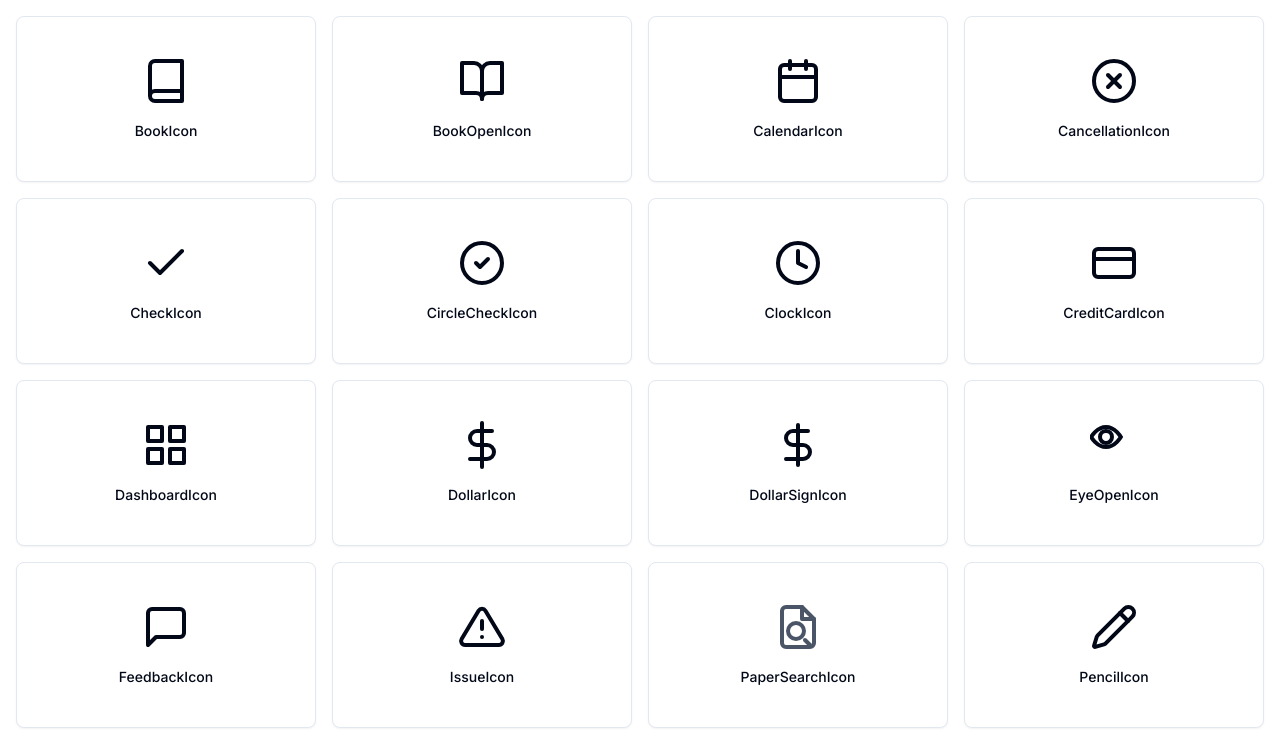
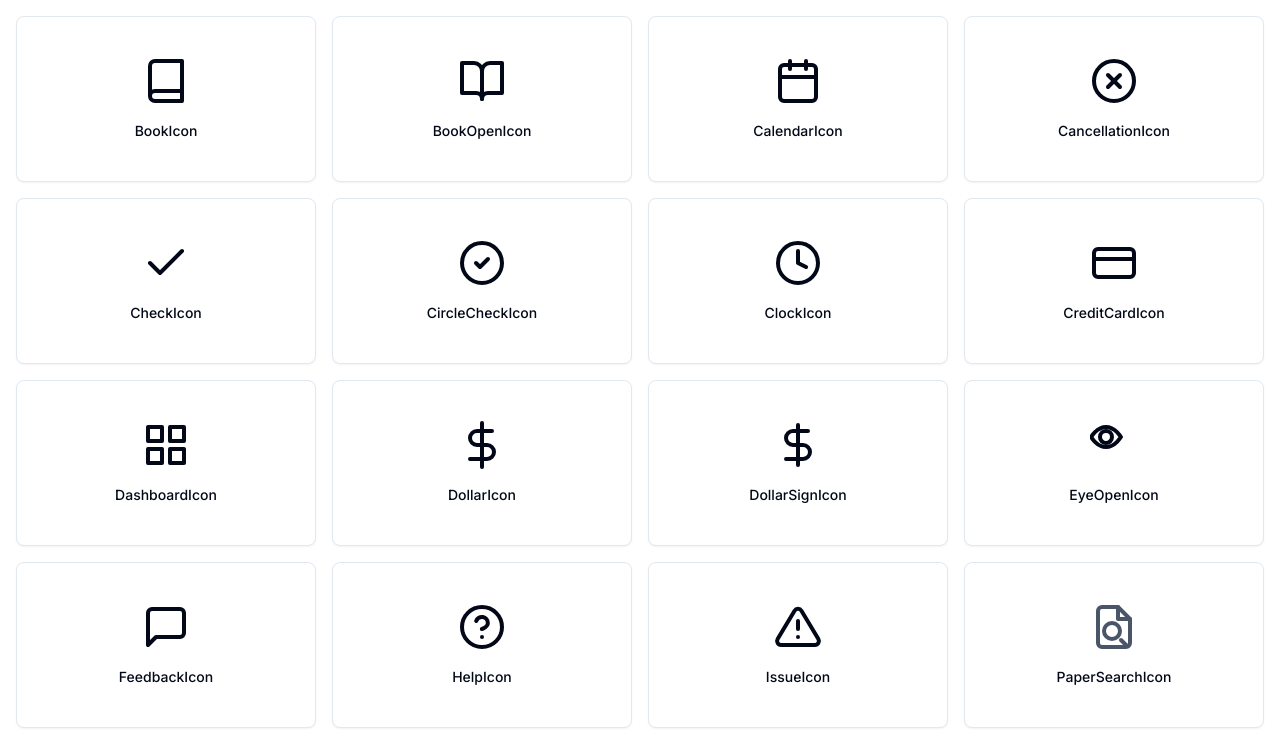
Before and after one commit to danielmiranda0099/home-click-class-parcelador, a Next.js app: page /icons in a window 1280 px wide. Shown: the top 742 px of the page. Built offline with nearby package versions, Linux system fonts and the light colour scheme.

Commit message:
[ADD UP] Add Popover StatusLegendLesson in Rol Admin

```diff
--- a/src/app/(admin)/dashboard/page.jsx
+++ b/src/app/(admin)/dashboard/page.jsx
@@ -45,9 +45,8 @@ export default function DashboardPage() {
       <FormLessonReport rol="admin" />
       <PopupDetailLesson rol="admin" />
       <FormReschedule rol="admin" />
-      <section className="mb-4">
-        <CardStatusLegendLesson rol="admin" />
-      </section>
+
+      <CardStatusLegendLesson rol="admin" />
 
       <Tabs defaultValue="calendar">
         <div className="flex justify-center items-center p-2.5 rounded-md bg-muted w-fit mx-auto">
--- a/src/app/(admin)/layout.jsx
+++ b/src/app/(admin)/layout.jsx
@@ -22,7 +22,7 @@ export default function RootLayout({ children }) {
           {/* Page Content */}
           <FormRegisterUser />
           <PopupFormCreateNewLesson />
-          <main className="p-2">{children}</main>
+          <main className="p-2 relative">{children}</main>
         </div>
       </div>
     </>
--- a/src/components/CardStatusLegendLesson.jsx
+++ b/src/components/CardStatusLegendLesson.jsx
@@ -1,9 +1,31 @@
-import { Card, CardContent } from "./ui/card";
+import {
+  Popover,
+  PopoverContent,
+  PopoverTrigger,
+} from "@/components/ui/popover";
+import { Card, CardContent } from "@/components/ui/card";
+import { HelpIcon } from "@/components/icons";
 
 //TODO: Que esto no dependa del rol, tener ya estaticamente.
 export function CardStatusLegendLesson({ rol }) {
+  if (rol === "admin") {
+    return (
+      <Popover>
+        <PopoverTrigger className="absolute shadow-slate-600 p-0 shadow-md rounded-full hover:bg-gray-200">
+          <HelpIcon size={"3rem"} />
+        </PopoverTrigger>
+        <PopoverContent className="w-[fit-content] p-0 border-0">
+          <ContentCardStatusLegendLesson rol={rol} />
+        </PopoverContent>
+      </Popover>
+    );
+  }
+  return <ContentCardStatusLegendLesson rol={rol} />;
+}
+
+function ContentCardStatusLegendLesson({ rol }) {
   return (
-    <Card className="w-[fit-content]">
+    <Card className="max-w-xl">
       <CardContent className="p-4">
         <div className="flex flex-row gap-2 justify-start items-center">
           <div className="bg-blue-300 w-5 h-5 rounded-full"></div>
--- /dev/null
+++ b/src/components/icons/HelpIcon.jsx
@@ -0,0 +1,24 @@
+export function HelpIcon({
+  size = 24,
+  color = "currentColor",
+  className = "",
+}) {
+  return (
+    <svg
+      xmlns="http://www.w3.org/2000/svg"
+      width={size}
+      height={size}
+      viewBox="0 0 24 24"
+      fill="none"
+      stroke={color}
+      strokeWidth="2"
+      strokeLinecap="round"
+      strokeLinejoin="round"
+      className={className}
+    >
+      <circle cx="12" cy="12" r="10" />
+      <path d="M9.09 9a3 3 0 0 1 5.83 1c0 2-3 3-3 3" />
+      <path d="M12 17h.01" />
+    </svg>
+  );
+}
--- a/src/components/icons/index.js
+++ b/src/components/icons/index.js
@@ -24,3 +24,4 @@ export * from "./DollarIcon";
 export * from "./CalendarIcon";
 export * from "./PencilIcon";
 export * from "./RepeatIcon";
+export * from "./HelpIcon";
```
